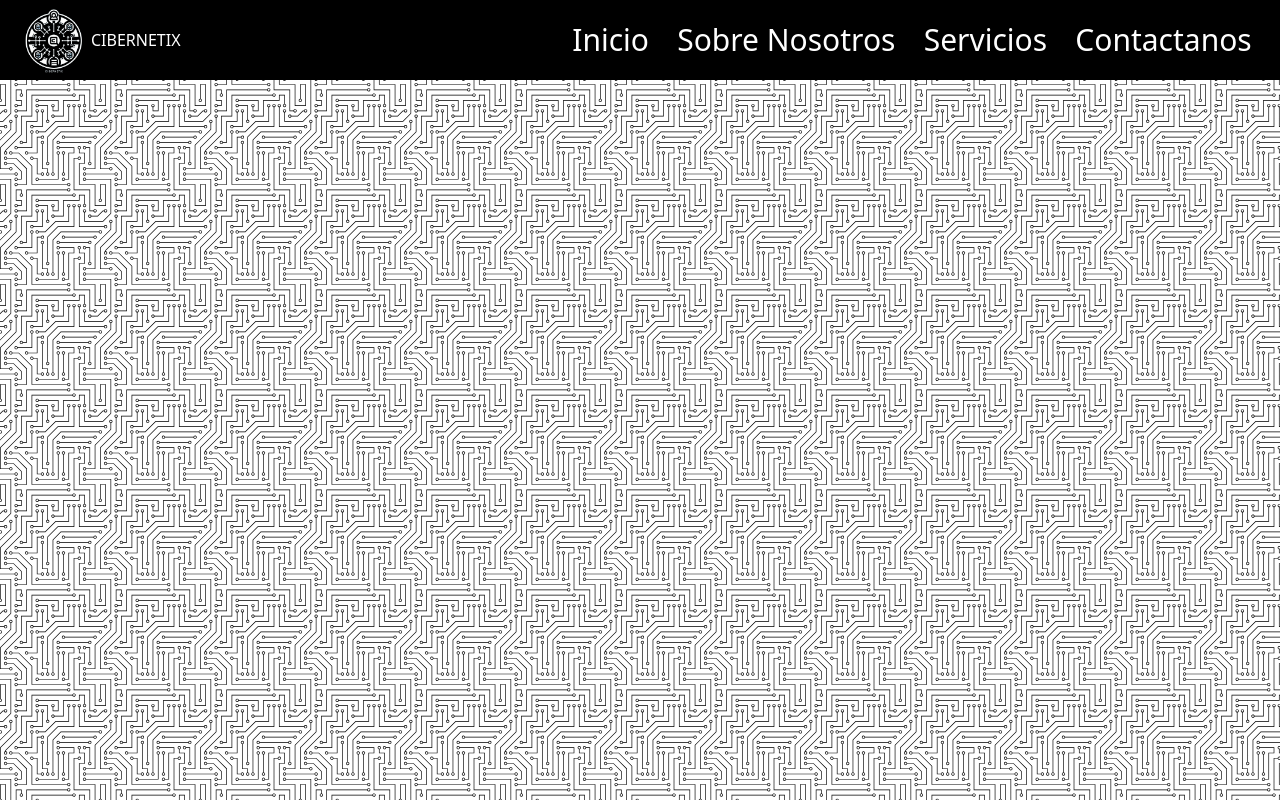
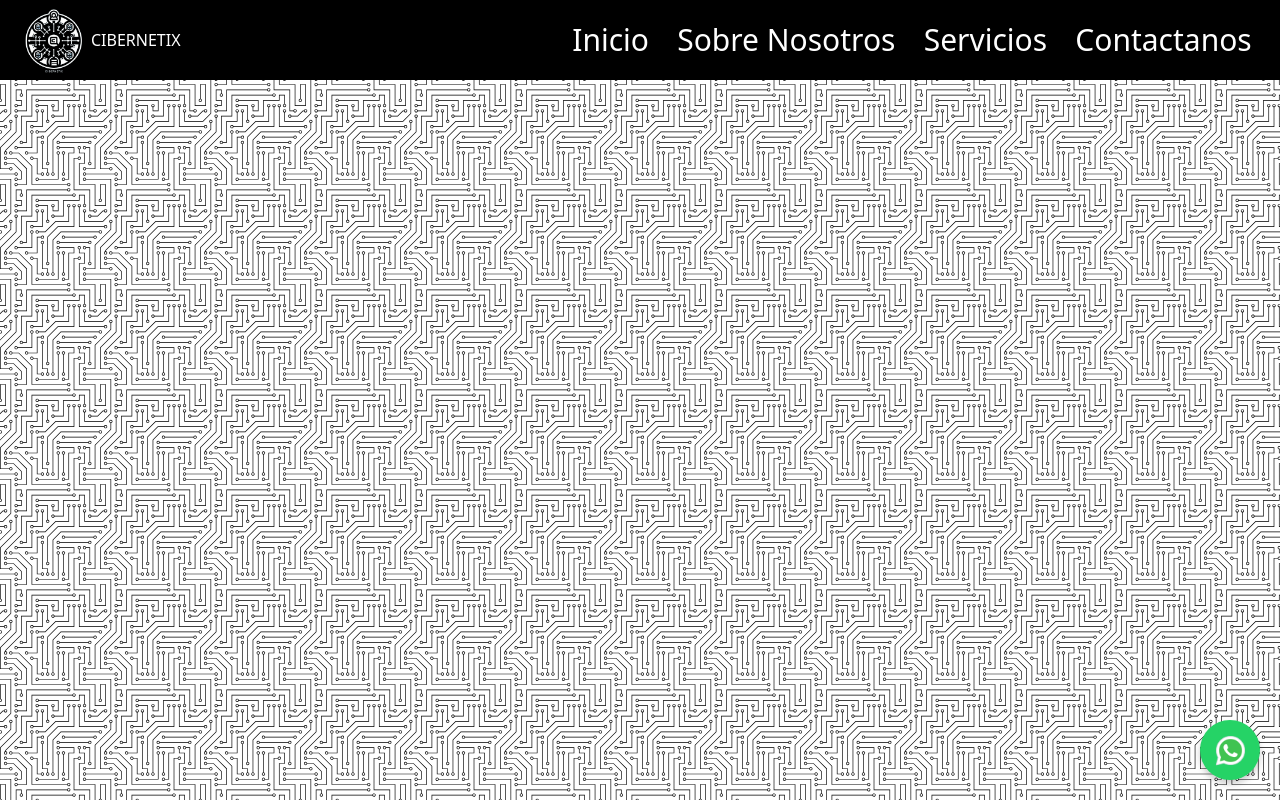
Before and after one commit to Codernetix/cibernetix, a React (Vite) app: page /about in a window 1280 px wide. Built offline with nearby package versions, Linux system fonts and the light colour scheme.

Commit message:
Se agrega el boton de whatsapp al Layout

```diff
--- a/src/pages/MainPage.tsx
+++ b/src/pages/MainPage.tsx
@@ -4,7 +4,6 @@ import ContactForm from "../components/main/ContactForm.tsx";
 import MisionVision from "../components/main/MisionVision.tsx";
 import Slogan from "../components/main/Slogan.tsx";
 import WorkGallery from "../components/main/WorkGallery.tsx";
-import WhatsAppBtn from "../components/WhatsAppBtn.tsx";
 
 export default function MainPage (){
     return (
@@ -30,7 +29,6 @@ export default function MainPage (){
           <MisionVision />
 
           <ContactForm />
-          <WhatsAppBtn />
 
         </MainContainer>
       </>
--- a/src/views/Layout.tsx
+++ b/src/views/Layout.tsx
@@ -1,11 +1,13 @@
 import { Outlet } from "react-router-dom";
 import Header from "../components/header/Header";
+import WhatsAppBtn from "../components/WhatsAppBtn";
 
 const Layout = () => (
   <>
     <Header />
     <main>
       <Outlet />
+      <WhatsAppBtn />
     </main>
   </>
 );
```
